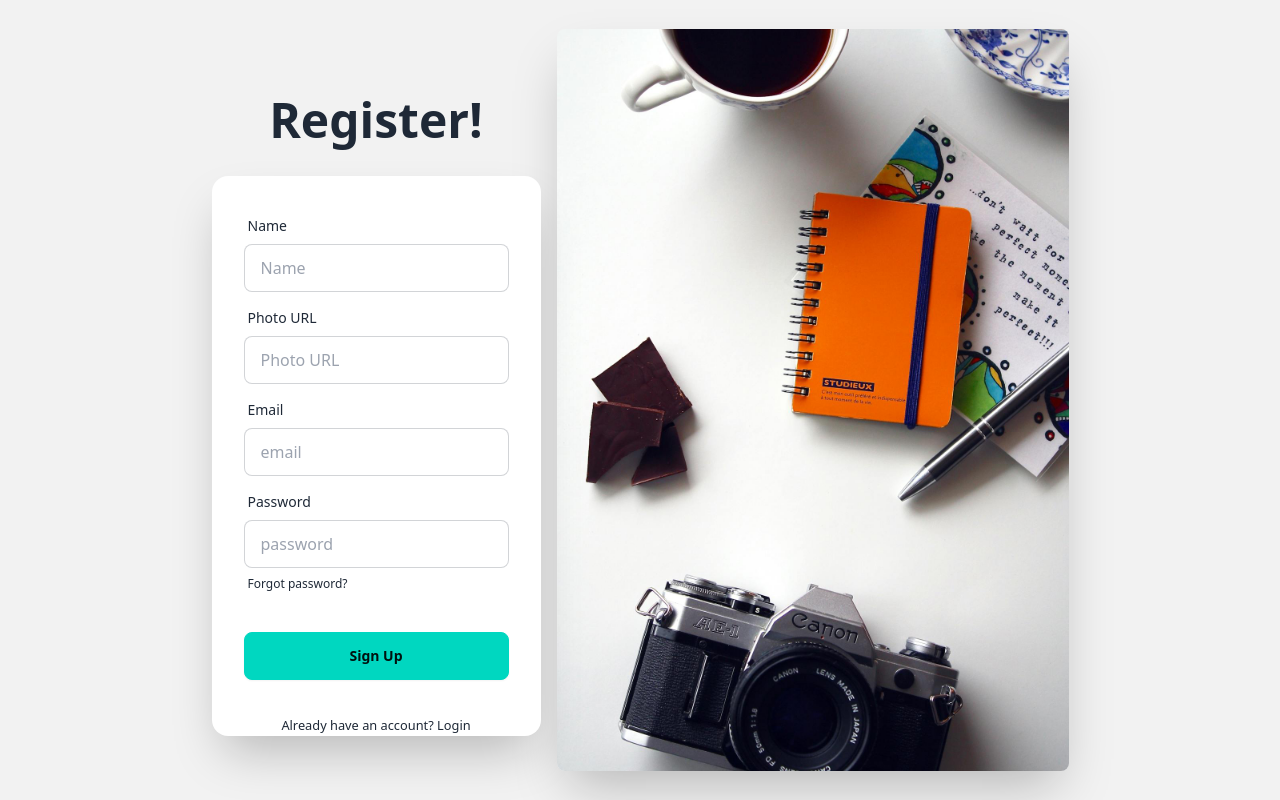
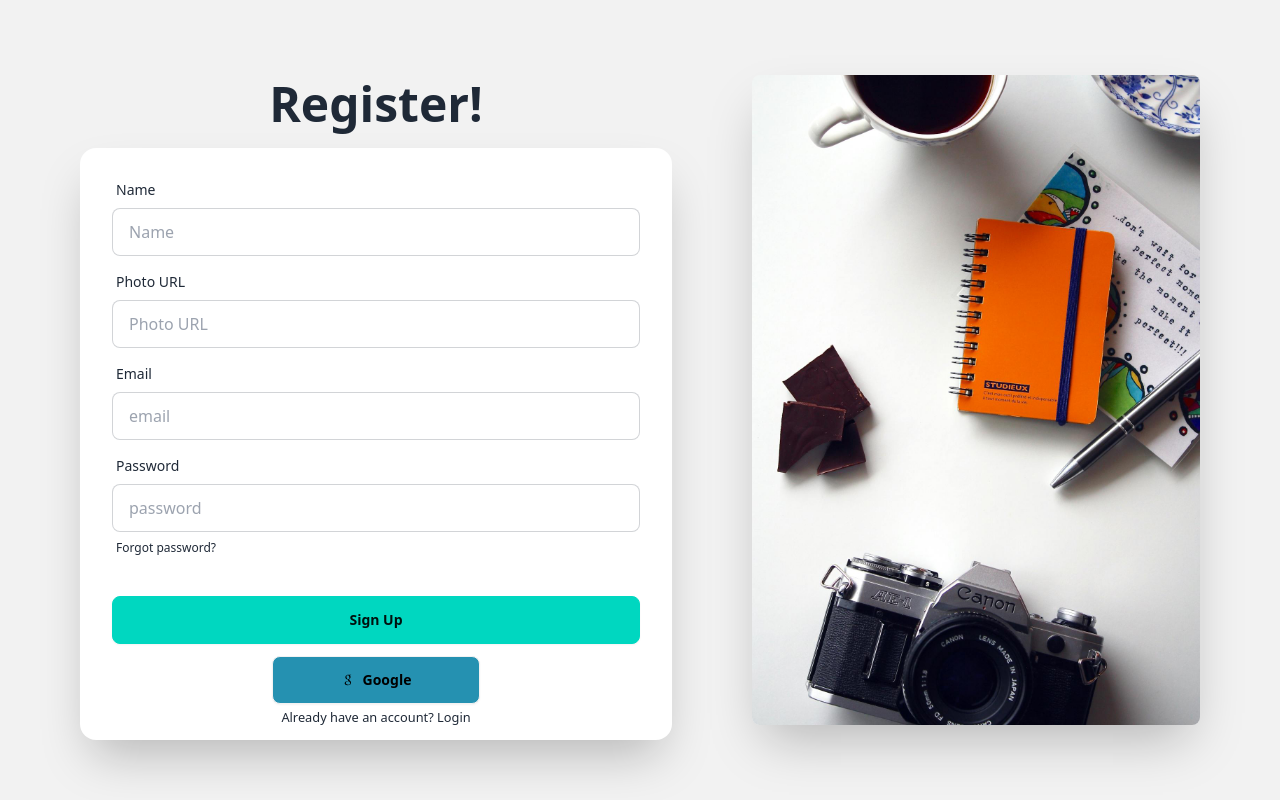
Before and after one commit to salehiin/pathfindr-frontend, a React (Vite) app: page /register in a window 1280 px wide. Built offline with nearby package versions, Linux system fonts and the light colour scheme; no server answers.

Commit message:
login using google and user data save in database done

```diff
--- /dev/null
+++ b/src/hooks/useAxiosPublic.jsx
@@ -0,0 +1,14 @@
+import axios from "axios";
+
+
+const axiosPublic = axios.create({
+    baseURL: 'http://localhost:5000'
+})
+
+const useAxiosPublic = () => {
+
+
+    return axiosPublic;
+};
+
+export default useAxiosPublic;
--- /dev/null
+++ b/src/pages/Dashboard/AllUsers/AllUsers.jsx
@@ -0,0 +1,14 @@
+
+
+const AllUsers = () => {
+    return (
+        <div>
+            <div className="flex justify-evenly my-4">
+                <h2 className="text-3xl">All Users</h2>
+                <h2 className="text-3xl">Total Users</h2>
+            </div>
+        </div>
+    );
+};
+
+export default AllUsers;
--- a/src/pages/Login/Login.jsx
+++ b/src/pages/Login/Login.jsx
@@ -3,6 +3,7 @@ import login from "../../assets/login.jpg";
 import { AuthContext } from "../../providers/AuthProvider";
 import { Link, useLocation, useNavigate } from "react-router-dom";
 import Swal from 'sweetalert2'
+import SocialLogin from "../Shared/Components/SocialLogin/SocialLogin";
 
 
 
@@ -53,7 +54,7 @@ const Login = () => {
                 <img
                     src={login}
                     className="max-w-lg rounded-lg shadow-2xl" />
-                <div className="text-center mx-auto">
+                <div className="text-center mx-auto ">
                     <div className="text-center py-8">
                         <h1 className="text-5xl font-bold">Login now!</h1>
                         {/* <p className="py-6">
@@ -61,7 +62,7 @@ const Login = () => {
                             quasi. In deleniti eaque aut repudiandae et a id nisi.
                         </p> */}
                     </div>
-                    <div className="card bg-base-100 w-full max-w-md shadow-2xl">
+                    <div className="card bg-base-100 w-full max-w-md shadow-2xl pb-5">
                         <form onSubmit={handleLogin} className="card-body">
                             <div className="form-control">
                                 <label className="label">
@@ -81,8 +82,10 @@ const Login = () => {
                             <div className="form-control mt-6">
                                 <input className="btn btn-accent" type="submit" value="login" />
                             </div>
+
                         </form>
-                        <p><small>New Here? <Link to="/register">Create an account</Link></small></p>
+                        <SocialLogin></SocialLogin>
+                        <p className="px-6"><small>New Here? <Link to="/register">Create an account</Link></small></p>
                     </div>
                 </div>
             </div>
--- a/src/pages/Register/Register.jsx
+++ b/src/pages/Register/Register.jsx
@@ -5,24 +5,36 @@ import { AuthContext } from "../../providers/AuthProvider";
 import { useContext } from "react";
 import { Link, useNavigate } from "react-router-dom";
 import Swal from "sweetalert2";
+import useAxiosPublic from "../../hooks/useAxiosPublic";
+import SocialLogin from "../Shared/Components/SocialLogin/SocialLogin";
 
 
 const Register = () => {
 
+    const axiosPublic = useAxiosPublic();
     const { register, handleSubmit, reset, formState: { errors } } = useForm();
     const { createUser, updateUserProfile } = useContext(AuthContext);
     const navigate = useNavigate();
 
 
     const onSubmit = (data) => {
-        console.log(data);
+        // console.log(data);
         createUser(data.email, data.password)
             .then((result) => {
                 const loggedUser = result.user;
                 console.log(loggedUser);
                 updateUserProfile(data.name, data.photoURL)
                     .then(() => {
-                        console.log('User profile info updated')
+                        // console.log('User profile info updated')
+                        // create user entry in database
+                        const userInfo = {
+                            name: data.name,
+                            email: data.email
+                        }
+                        axiosPublic.post('/users', userInfo)
+                            .then(res => {
+                                if (res.data.insertedId) {
+                                    console.log('User added to the database')
                                     reset();
                                     Swal.fire({
                                         position: "top-end",
@@ -32,6 +44,11 @@ const Register = () => {
                                         timer: 1500
                                     });
                                     navigate('/');
+
+                                }
+                            })
+
+
                     })
                     .catch(error => console.log(error))
             })
@@ -44,20 +61,20 @@ const Register = () => {
                 <title>Pathfindr | Sign Up</title>
             </Helmet>
             <div className="hero bg-base-200 min-h-screen">
-                <div className="hero-content flex-col lg:flex-row-reverse">
+                <div className="hero-content flex-col lg:flex-row-reverse w-full justify-center">
                     <img
                         src={registe}
-                        className="max-w-lg rounded-lg shadow-2xl" />
-                    <div className="text-center mx-auto">
-                        <div className="text-center py-8">
+                        className="max-w-md rounded-lg shadow-2xl mr-16" />
+                    <div className="text-center mx-auto px-16 w-full">
+                        <div className="text-center py-5">
                             <h1 className="text-5xl font-bold">Register!</h1>
                             {/* <p className="py-6">
                             Provident cupiditate voluptatem et in. Quaerat fugiat ut assumenda excepturi exercitationem
                             quasi. In deleniti eaque aut repudiandae et a id nisi.
                         </p> */}
                         </div>
-                        <div className="card bg-base-100 w-full max-w-md shadow-2xl">
-                            <form onSubmit={handleSubmit(onSubmit)} className="card-body">
+                        <div className="card bg-base-100 shadow-2xl py-3">
+                            <form onSubmit={handleSubmit(onSubmit)} className="card-body py-3 w-full">
                                 {/* NAME */}
                                 <div className="form-control">
                                     <label className="label">
@@ -92,8 +109,10 @@ const Register = () => {
                                 <div className="form-control mt-6">
                                     <input type="submit" value="Sign Up" className="btn btn-accent" />
                                 </div>
+
                             </form>
-                            <p><small>Already have an account? <Link to="/login" >Login</Link></small></p>
+                            <SocialLogin></SocialLogin>
+                            <p className="px-6"><small>Already have an account? <Link to="/login" >Login</Link></small></p>
                         </div>
                     </div>
                 </div>
--- /dev/null
+++ b/src/pages/Shared/Components/SocialLogin/SocialLogin.jsx
@@ -0,0 +1,40 @@
+import { LiaGoogle } from "react-icons/lia";
+import useAuth from "../../../../hooks/useAuth";
+import useAxiosPublic from "../../../../hooks/useAxiosPublic";
+import { useNavigate } from "react-router-dom";
+
+const SocialLogin = () => {
+    const {googleSignIn} = useAuth();
+    const axiosPublic = useAxiosPublic();
+    const navigate = useNavigate();
+
+    const handleGoogleSignIn = () =>{
+        googleSignIn()
+        .then(result =>{
+            console.log(result.user);
+            const userInfo = {
+                email: result.user?.email,
+                name: result.user?.displayName,
+                photo: result.user?.photoURL
+            }
+            axiosPublic.post('/users', userInfo)
+            .then(res =>{
+                console.log(res.data);
+                navigate('/');
+            })
+        })
+    }
+
+    return (
+        <div>
+            <div>
+                <button onClick={handleGoogleSignIn} className="btn btn-block w-52 bg-[#2591b1] text-black hover:text-[#2591b1]">
+                    <LiaGoogle className="" />
+                    Google
+                </button>
+            </div>
+        </div>
+    );
+};
+
+export default SocialLogin;
--- a/src/providers/AuthProvider.jsx
+++ b/src/providers/AuthProvider.jsx
@@ -1,5 +1,5 @@
 import { createContext, useEffect, useState } from "react";
-import { createUserWithEmailAndPassword, getAuth, onAuthStateChanged, signInWithEmailAndPassword, signOut, updateProfile } from "firebase/auth";
+import { createUserWithEmailAndPassword, getAuth, GoogleAuthProvider, onAuthStateChanged, signInWithEmailAndPassword, signInWithPopup, signOut, updateProfile } from "firebase/auth";
 import { app } from "../firebase/firebase.config";
 
 export const AuthContext = createContext(null);
@@ -8,6 +8,7 @@ const auth = getAuth(app);
 const AuthProvider = ({ children }) => {
     const [user, setUser] = useState(null);
     const [loading, setLoading] = useState(true);
+    const googleProvider = new GoogleAuthProvider();
 
     const createUser = (email, password) => {
         setLoading(true);
@@ -17,6 +18,11 @@ const AuthProvider = ({ children }) => {
     const signIn = (email, password) => {
         setLoading(true);
         return signInWithEmailAndPassword(auth, email, password);
+    }
+
+    const googleSignIn = () =>{
+        setLoading(true);
+        return signInWithPopup(auth, googleProvider);
     }
 
     const logOut = () => {
@@ -46,6 +52,7 @@ const AuthProvider = ({ children }) => {
         loading,
         createUser,
         signIn,
+        googleSignIn,
         logOut,
         updateUserProfile
     }
```
Also changed, not shown: src/Layout/Dashboard.jsx (+59 -6 lines), src/Routes/Routes.jsx (+7 -1 lines), 1 other file (tests, documents, lock files or other folders). Lines whose indentation alone changed are shown as unchanged.
